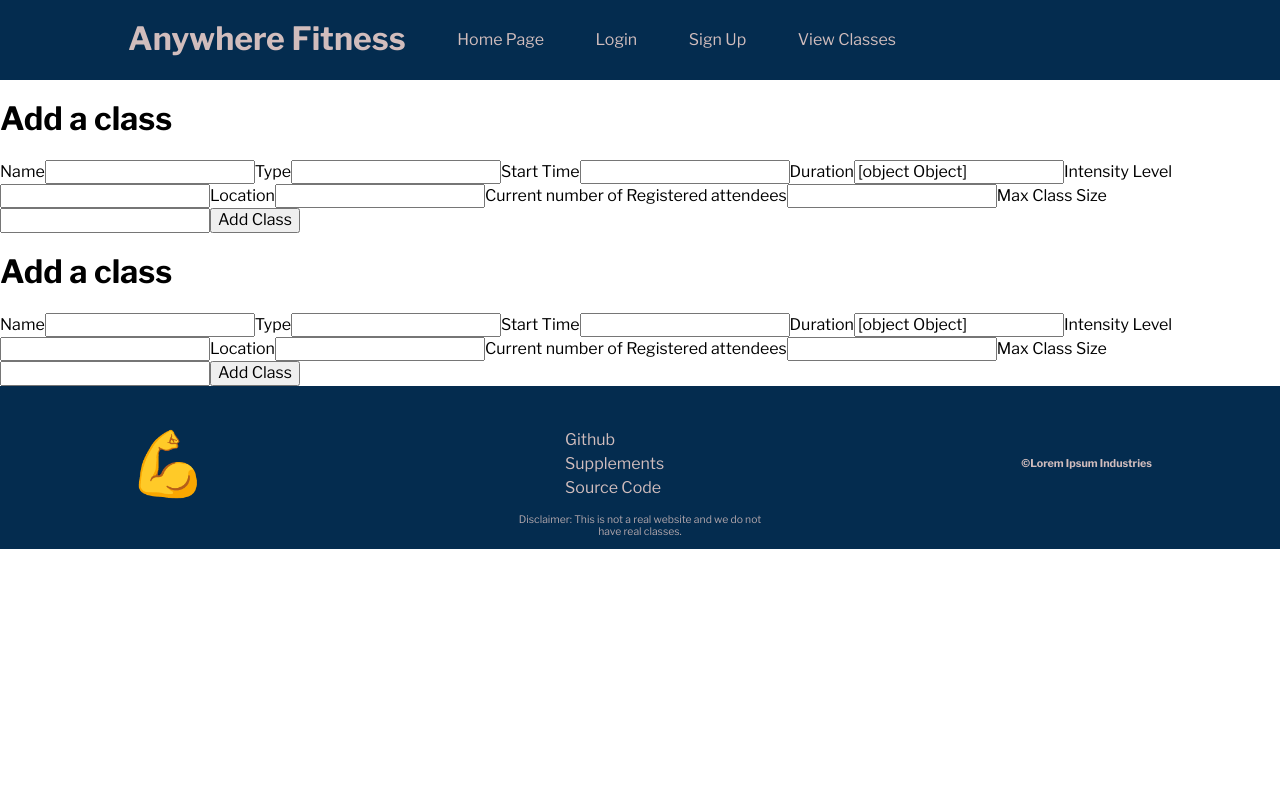
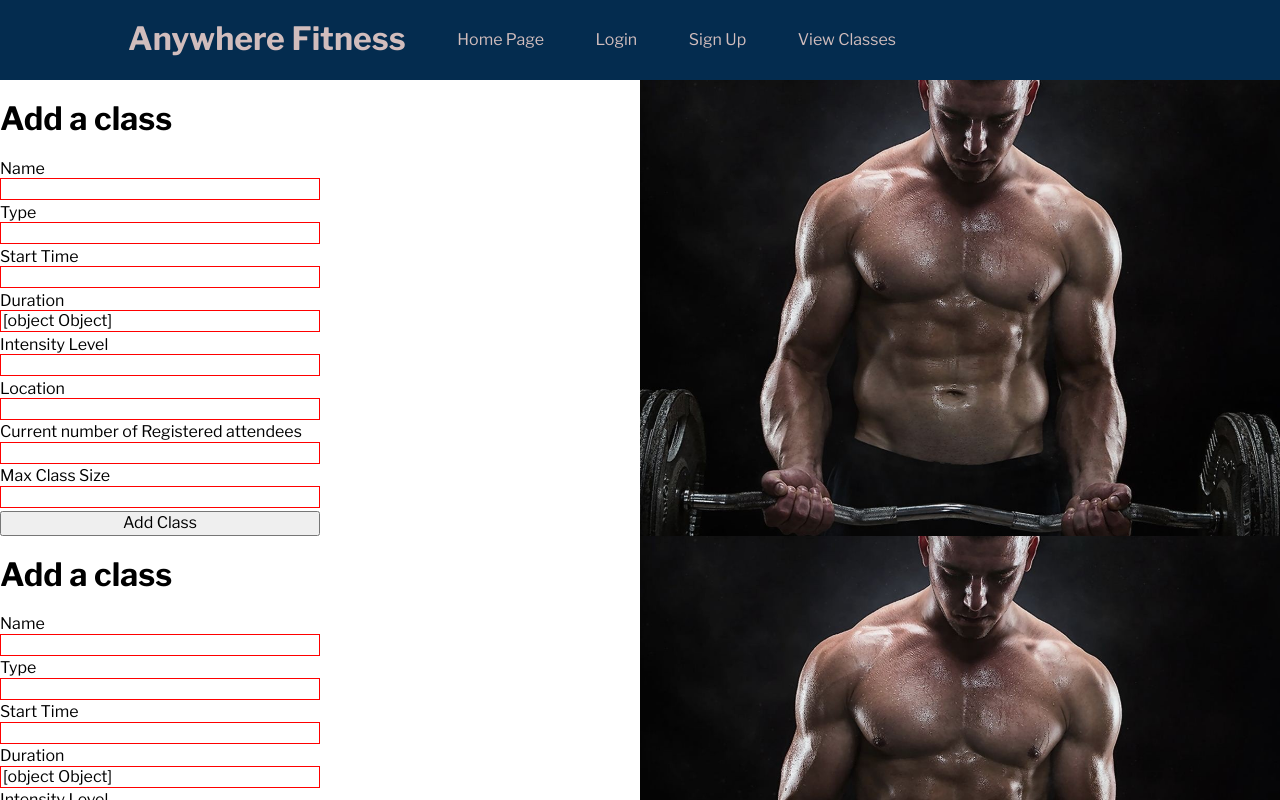
Before and after one commit to ft-anywhere-fitness/Full-Time-Anywhere-Fitness-Front-End, a React (Create React App) app: page /classes/add in a window 1280 px wide. Shown: the top 800 px of the page. Built offline with nearby package versions, Linux system fonts and the light colour scheme.

Commit message:
added background image, working on getting inputs in to place. I don't think this should be too fancy.

```diff
--- a/src/App.js
+++ b/src/App.js
@@ -19,6 +19,7 @@ function App() {
   return (
     <div className="app">
       <Header/>
+      {/* I just put AddClassForm in here temporarily so I could see if for styling --- Adam */}
       <AddClassForm/>
       <Routes>
         <Route exact path="/" element={<Landing />}/>
--- a/src/components/AddClassForm.js
+++ b/src/components/AddClassForm.js
@@ -1,3 +1,6 @@
+//column. Space in between, center them, make them bigger. Put images in.
+//Put it over a Background image?
+
 // Libraries
 // import AxiosWithAuth from "../utils/axiosWithAuth";
 import React, { useState } from "react";
@@ -50,12 +53,13 @@ function AddClassForm({ addNewClass }) {
   };
 
   return (
-    <div>
-      <h1>Add a class</h1>
+    <div className= 'addclasscontainer'>
+      <section className= 'addclassform'>
+      <h1 className= 'addclassh1'>Add a class</h1>
 
       <form onSubmit={handleSubmit}>
         <label>Name</label>
-        <input
+        <input className= 'form-item'
           id="name"
           name="name"
           value={classValues.name}
@@ -63,7 +67,7 @@ function AddClassForm({ addNewClass }) {
         />
 
         <label>Type</label>
-        <input
+        <input className= 'form-item'
           id="type"
           name="type"
           value={classValues.type}
@@ -71,7 +75,7 @@ function AddClassForm({ addNewClass }) {
         />
 
         <label>Start Time</label>
-        <input
+        <input className= 'form-item'
           id="startTime"
           name="startTime"
           value={classValues.startTime}
@@ -79,7 +83,7 @@ function AddClassForm({ addNewClass }) {
         />
 
         <label>Duration</label>
-        <input
+        <input className= 'form-item'
           id="duration"
           name="duration"
           value={classValues.duration}
@@ -87,7 +91,7 @@ function AddClassForm({ addNewClass }) {
         />
 
         <label>Intensity Level</label>
-        <input
+        <input className= 'form-item'
           id="intensityLevel"
           name="intensityLevel"
           value={classValues.intensityLevel}
@@ -95,7 +99,8 @@ function AddClassForm({ addNewClass }) {
         />
 
         <label>Location</label>
-        <input
+        <input className= 'form-item'
+          className='form-item'
           id="location"
           name="location"
           value={classValues.location}
@@ -103,7 +108,7 @@ function AddClassForm({ addNewClass }) {
         />
 
         <label>Current number of Registered attendees</label>
-        <input
+        <input className= 'form-item'
           id="currentlyEnrolled"
           name="currentlyEnrolled"
           value={classValues.currentlyEnrolled}
@@ -111,7 +116,7 @@ function AddClassForm({ addNewClass }) {
         />
 
         <label>Max Class Size</label>
-        <input
+        <input className= 'form-item'
           id="classLimit"
           name="classLimit"
           value={classValues.classLimit}
@@ -119,6 +124,9 @@ function AddClassForm({ addNewClass }) {
         />
         <button> Add Class </button>
       </form>
+      </section>
+
+      <section className='addclassimg'></section>
     </div>
   );
 }
--- a/src/index.css
+++ b/src/index.css
@@ -645,3 +645,28 @@ nav {
     font-size: 0.6rem;
   }
 }
+.addclasscontainer {
+  box-sizing: border-box;
+  max-width: 100%;
+  display: flex;
+}
+form {
+  display: flex;
+  flex-direction: column;
+  width: 50%;
+}
+.addclassform {
+  width: 50%;
+}
+.addclassimg {
+  background-size: 1000px;
+  background-repeat: repeat-x;
+  background-image: url('/src/assets/Men-Fitness-Wallpaper-1.jpg');
+  background-position: center;
+  color: #ffffff;
+  width: 50%;
+}
+.form-item {
+  margin-bottom: 1%;
+  border: 1px solid red;
+}
--- a/src/less/addclassform.less
+++ b/src/less/addclassform.less
@@ -0,0 +1,29 @@
+.addclasscontainer{
+    box-sizing: border-box;
+    max-width: 100%;
+    display: flex;
+}
+
+form{
+    display: flex;
+    flex-direction: column;
+    width: 50%;
+}
+
+.addclassform{
+    width: 50%;
+}
+
+.addclassimg{
+    background-size: 1000px;
+    background-repeat: repeat-x;
+    background-image: url('/src/assets/Men-Fitness-Wallpaper-1.jpg');
+    background-position:center;
+    color: rgb(255, 255, 255);
+    width: 50%;
+}
+
+.form-item{
+    margin-bottom: 1%;
+    border: 1px solid red;
+}
--- a/src/less/index.less
+++ b/src/less/index.less
@@ -13,4 +13,4 @@
 @import './landing.less';
 @import './class.less';
 @import "./ClientReviews.less";
-@import "./addclassform.less"
+@import "./addclassform.less";
```
